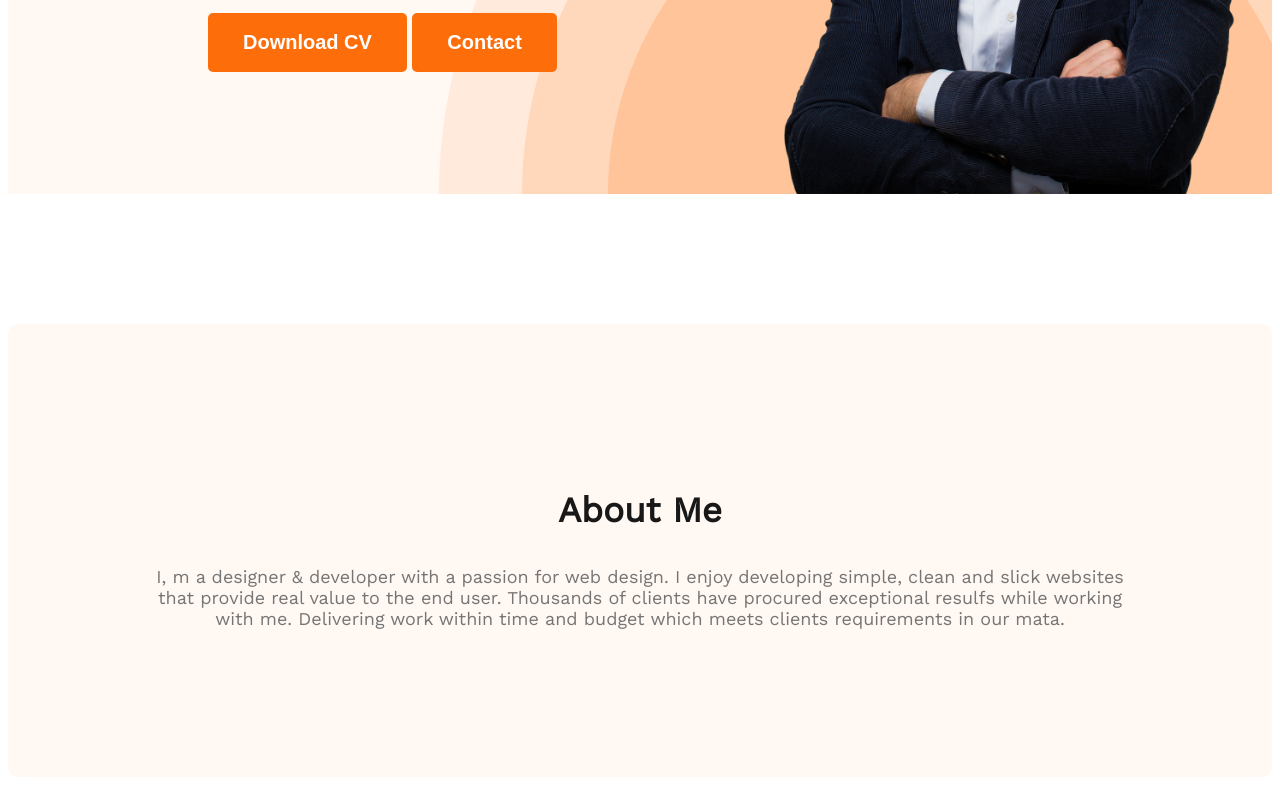
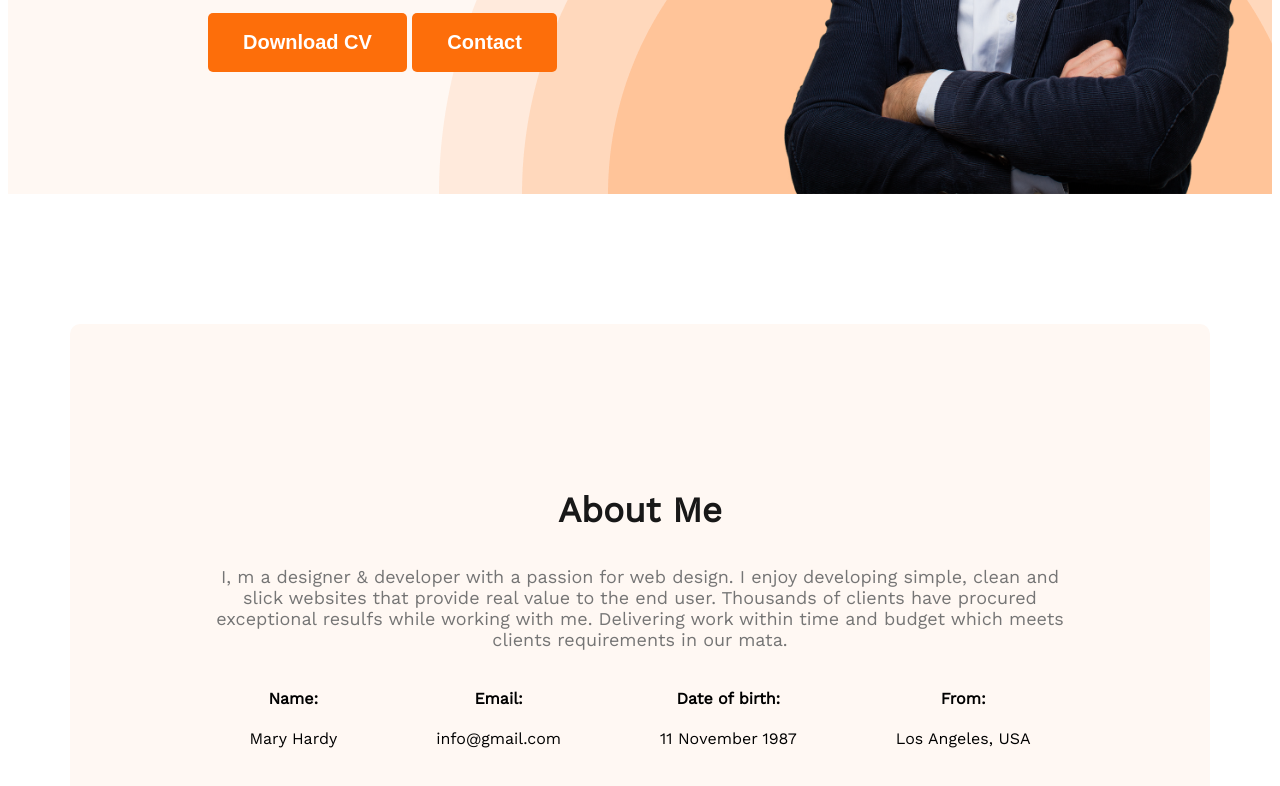
Before and after one commit to refathosen/webdeveloper-portfolio, a plain HTML site: page index.html in a window 1280 px wide. Shown: the part 566-1352 px from the top of the page. Drawn offline with nearby package versions, Linux system fonts and the light colour scheme.

Commit message:
added about information

```diff
--- a/index.html
+++ b/index.html
@@ -1,15 +1,17 @@
 <!DOCTYPE html>
 <html lang="en">
   <head>
-    <meta charset="UTF-8">
-    <meta name="viewport" content="width=device-width, initial-scale=1.0">
+    <meta charset="UTF-8" />
+    <meta name="viewport" content="width=device-width, initial-scale=1.0" />
     <title>Web Developer Portfolio</title>
-    <link rel="preconnect" href="https://fonts.googleapis.com">
-<link rel="preconnect" href="https://fonts.gstatic.com" crossorigin>
-<link href="https://fonts.googleapis.com/css2?family=Open+Sans:wght@400;700;800&family=Work+Sans&display=swap" rel="stylesheet">
+    <link rel="preconnect" href="https://fonts.googleapis.com" />
+    <link rel="preconnect" href="https://fonts.gstatic.com" crossorigin />
+    <link
+      href="https://fonts.googleapis.com/css2?family=Open+Sans:wght@400;700;800&family=Work+Sans&display=swap"
+      rel="stylesheet"
+    />
 
-
-    <link rel="stylesheet" href="styles/portfolio.css">
+    <link rel="stylesheet" href="styles/portfolio.css" />
   </head>
   <body>
     <header class="header">
@@ -23,24 +25,49 @@
       </nav>
       <div class="banner">
         <div class="banner-contant">
-                <h3 class="banner-greeting">Hi, I  am</h3>
+          <h3 class="banner-greeting">Hi, I am</h3>
           <h1 class="banner-title">Mary Hardy</h1>
-                <p class="banner-description">Shot what able cold new see hold.Friendly as an betrayed formerly he. Morning because as to society behaved moments.</p>
+          <p class="banner-description">
+            Shot what able cold new see hold.Friendly as an betrayed formerly
+            he. Morning because as to society behaved moments.
+          </p>
           <button class="btn-primary">Download CV</button>
           <button class="btn-primary">Contact</button>
         </div>
-            <img class="profile-pic" src="images/hardy.png" alt="">
+        <img class="profile-pic" src="images/hardy.png" alt="" />
       </div>
-
     </header>
     <main>
       <section class="about">
         <h3 class="section-title">About Me</h3>
-            <p class="section-description">I, m a designer & developer with a passion for web design. I enjoy developing simple, clean and slick websites that provide real value to the end user. Thousands of clients have procured exceptional resulfs while working with me. Delivering work within time and budget which meets clients requirements in our mata.</p>
+        <p class="section-description">
+          I, m a designer & developer with a passion for web design. I enjoy
+          developing simple, clean and slick websites that provide real value to
+          the end user. Thousands of clients have procured exceptional resulfs
+          while working with me. Delivering work within time and budget which
+          meets clients requirements in our mata.
+        </p>
+        <div class="about-info-container">
+          <!-- .about-info*4>h4.info-title+p.info-description -->
+          <div class="about-info">
+            <h4 class="info-title">Name:</h4>
+            <p class="info-description">Mary Hardy</p>
+          </div>
+          <div class="about-info">
+            <h4 class="info-title">Email:</h4>
+            <p class="info-description">info@gmail.com</p>
+          </div>
+          <div class="about-info">
+            <h4 class="info-title">Date of birth:</h4>
+            <p class="info-description">11 November 1987</p>
+          </div>
+          <div class="about-info">
+            <h4 class="info-title">From:</h4>
+            <p class="info-description">Los Angeles, USA</p>
+          </div>
+        </div>
       </section>
     </main>
-    <footer>
-
-    </footer>
+    <footer></footer>
   </body>
 </html>
--- a/styles/portfolio.css
+++ b/styles/portfolio.css
@@ -25,7 +25,7 @@ body {
   font-weight: 700;
 }
 .section-description {
-  color:#757575;
+  color: #757575;
   text-align: center;
   font-size: 18px;
   font-weight: 400;
@@ -94,6 +94,11 @@ nav a {
 
 /* main section styles */
 
+main {
+  max-width: 1140px;
+  margin: 0 auto;
+}
+
 /* about section styles */
 
 .about {
@@ -102,3 +107,11 @@ nav a {
   background: #fff8f3;
   margin: 130px 0;
 }
+
+.about-info-container{
+    display: flex;
+    justify-content: space-around;
+}
+.about-info{
+    text-align: center;
+}
```
Lines whose indentation alone changed are shown as unchanged.
